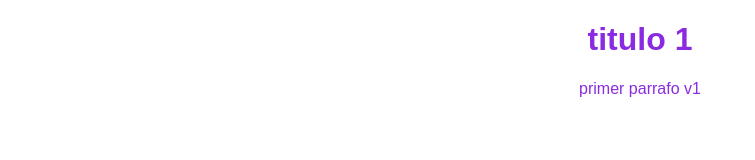
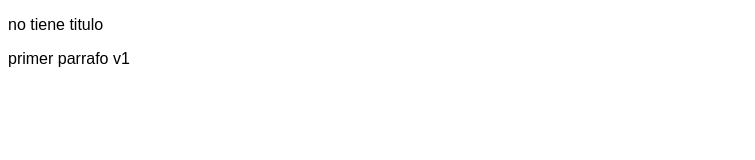
Before and after one commit to crismao23/prueba_ssh, a plain HTML site: page index.html in a window 1280 px wide. Shown: the whole page, without its empty margins (0-755 px from the left). Drawn offline with Linux system fonts and the light colour scheme.

Commit message:
verison1 html

```diff
--- a/css/styles.css
+++ b/css/styles.css
@@ -1,5 +1,5 @@
 body{
-    text-align: center;
+    text-align: left;
     font-family: Arial;
-    color: blueviolet;
+    color: black;
 }
--- a/index.html
+++ b/index.html
@@ -8,7 +8,7 @@
     <title>Document</title>
 </head>
 <body>
-    <h1>titulo 1</h1>
+    <p>no tiene titulo</p>
     <p>primer parrafo v1</p>
 </body>
 </html>
```
